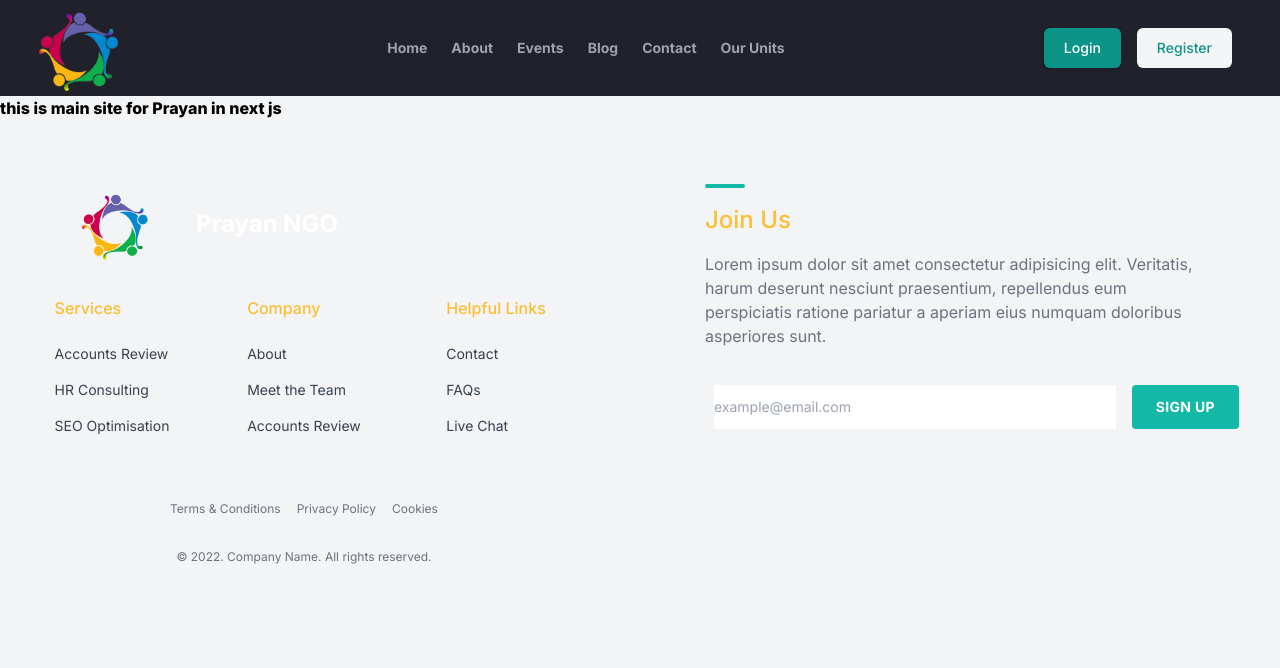
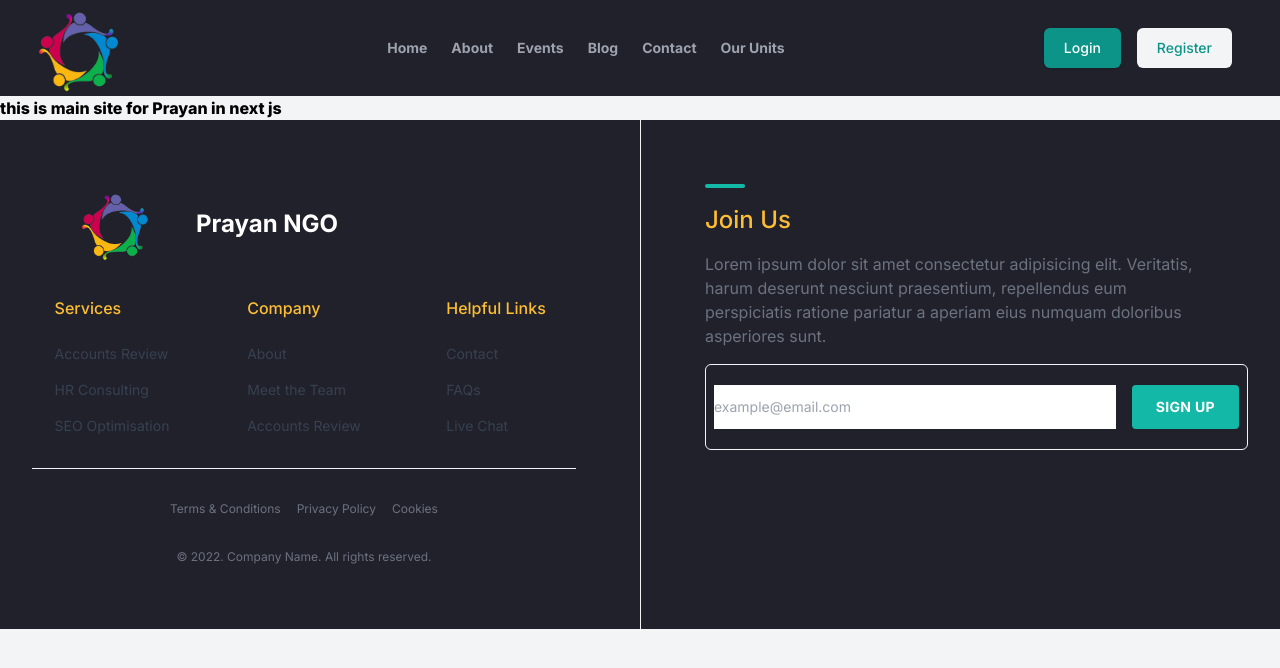
Before and after one commit to whatsUpWeHere/prayan-foundation-client, a Next.js app: page / in a window 1280 px wide. Shown: the top 668 px of the page. Built offline with nearby package versions, Linux system fonts and the light colour scheme.

Commit message:
fixing footer bg color

```diff
--- a/components/Footer.jsx
+++ b/components/Footer.jsx
@@ -5,7 +5,7 @@ import { logo } from "@/assets";
 
 const Footer = () => {
     return (
-        <footer className="dark:bg-[#20212B]">
+        <footer className="bg-[#20212B] text-white">
             <div className="mx-auto max-w-screen-xl px-4 sm:px-6 lg:px-8">
                 <div className="lg:grid lg:grid-cols-2">
                     <div className="border-b border-gray-100 py-8 dark:border-gray-800 lg:order-last lg:border-b-0 lg:border-s lg:py-16 lg:ps-16">
```
